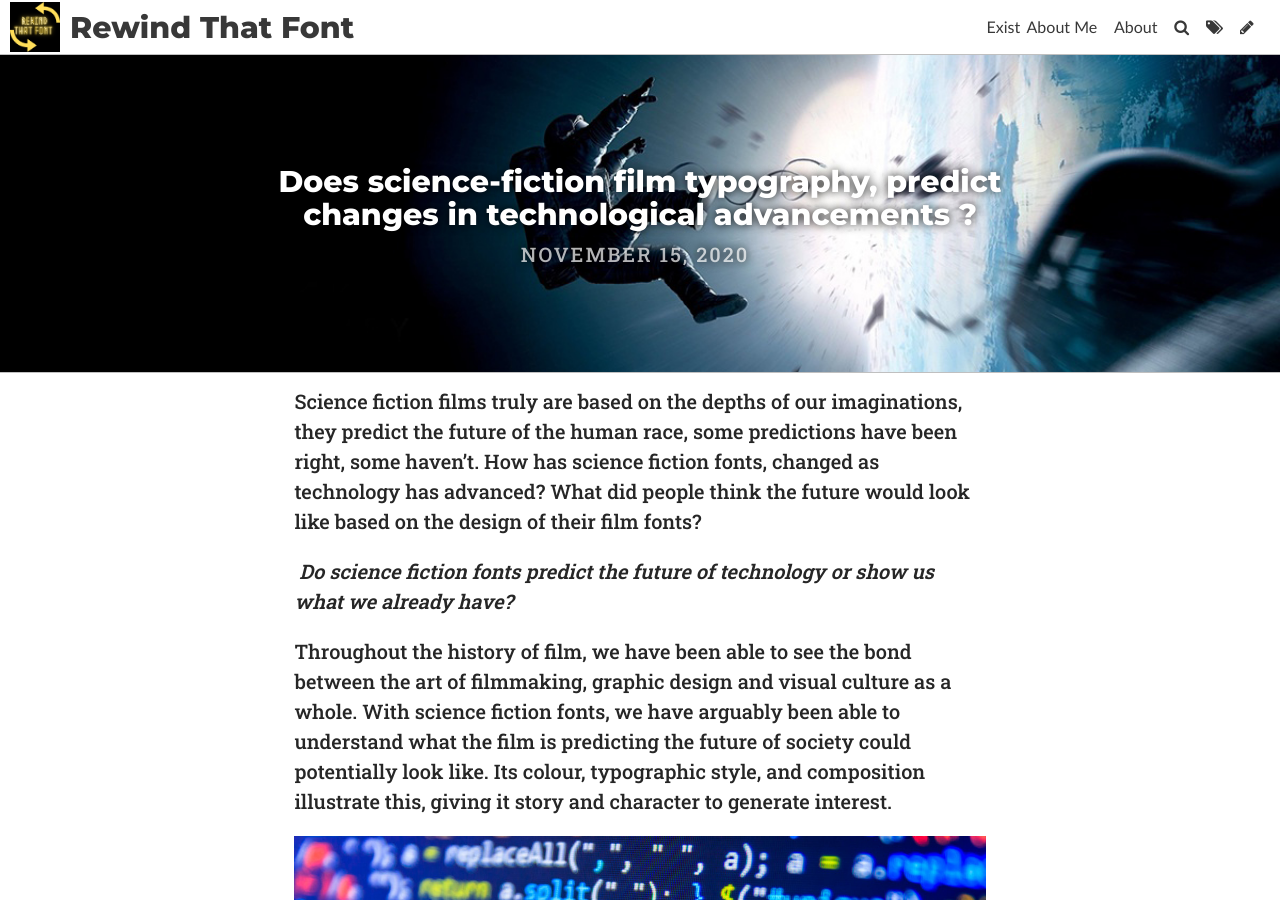
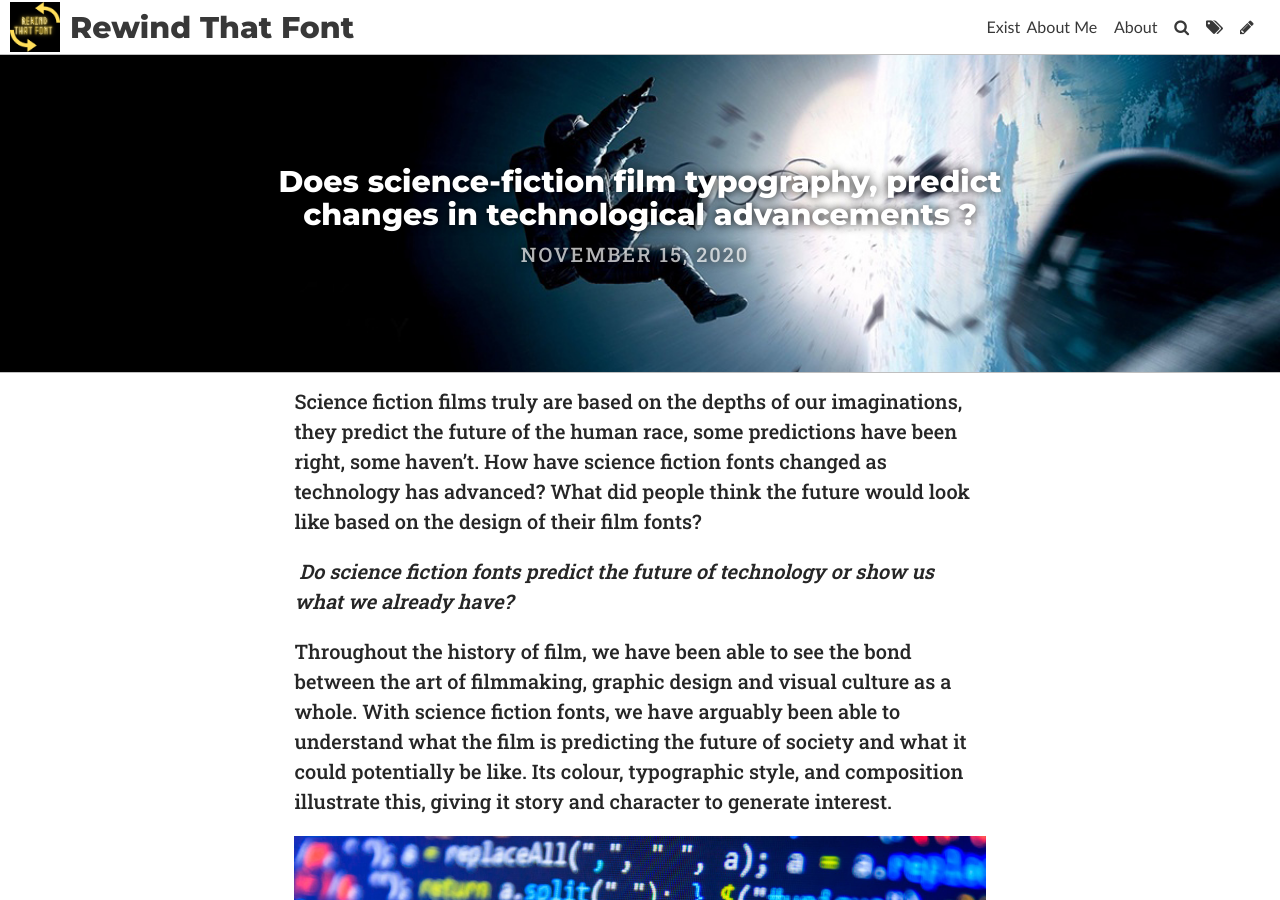
Before and after one commit to hrmcneil3/rewind, a Jekyll site: the page built from _posts/2020-11-16-does-science-fiction-film-typography-predict-changes-in-technology-advancing.md, in a window 1280 px wide and 900 px high. Built offline with Jekyll 4.4.1, drawn with Linux system fonts in a browser that asks for light colours; some web fonts are replaced; comment, search, counter and statistics services are not loaded.

Commit message:
Update Post “2020-11-16-does-science-fiction-film-typography-predict-changes-in-technology-advancing”

```diff
--- a/_posts/2020-11-16-does-science-fiction-film-typography-predict-changes-in-technology-advancing.md
+++ b/_posts/2020-11-16-does-science-fiction-film-typography-predict-changes-in-technology-advancing.md
@@ -6,11 +6,11 @@ date: 2020-11-15T20:27:35.344Z
 header_feature_image: ../uploads/gravity_banner.jpg
 comments: true
 ---
-Science fiction films truly are based on the depths of our imaginations, they predict the future of the human race, some predictions have been right, some haven’t. How has science fiction fonts, changed as technology has advanced? What did people think the future would look like based on the design of their film fonts?
+Science fiction films truly are based on the depths of our imaginations, they predict the future of the human race, some predictions have been right, some haven’t. How have science fiction fonts changed as technology has advanced? What did people think the future would look like based on the design of their film fonts?
 
  ***Do science fiction fonts predict the future of technology or show us what we already have?***
 
-Throughout the history of film, we have been able to see the bond between the art of filmmaking, graphic design and visual culture as a whole. With science fiction fonts, we have arguably been able to understand what the film is predicting the future of society could potentially look like. Its colour, typographic style, and composition illustrate this, giving it story and character to generate interest.
+Throughout the history of film, we have been able to see the bond between the art of filmmaking, graphic design and visual culture as a whole. With science fiction fonts, we have arguably been able to understand what the film is predicting the future of society and what it could potentially be like. Its colour, typographic style, and composition illustrate this, giving it story and character to generate interest.
 
 ![](../uploads/what-is-coding-1024x683.jpg)
 
```
